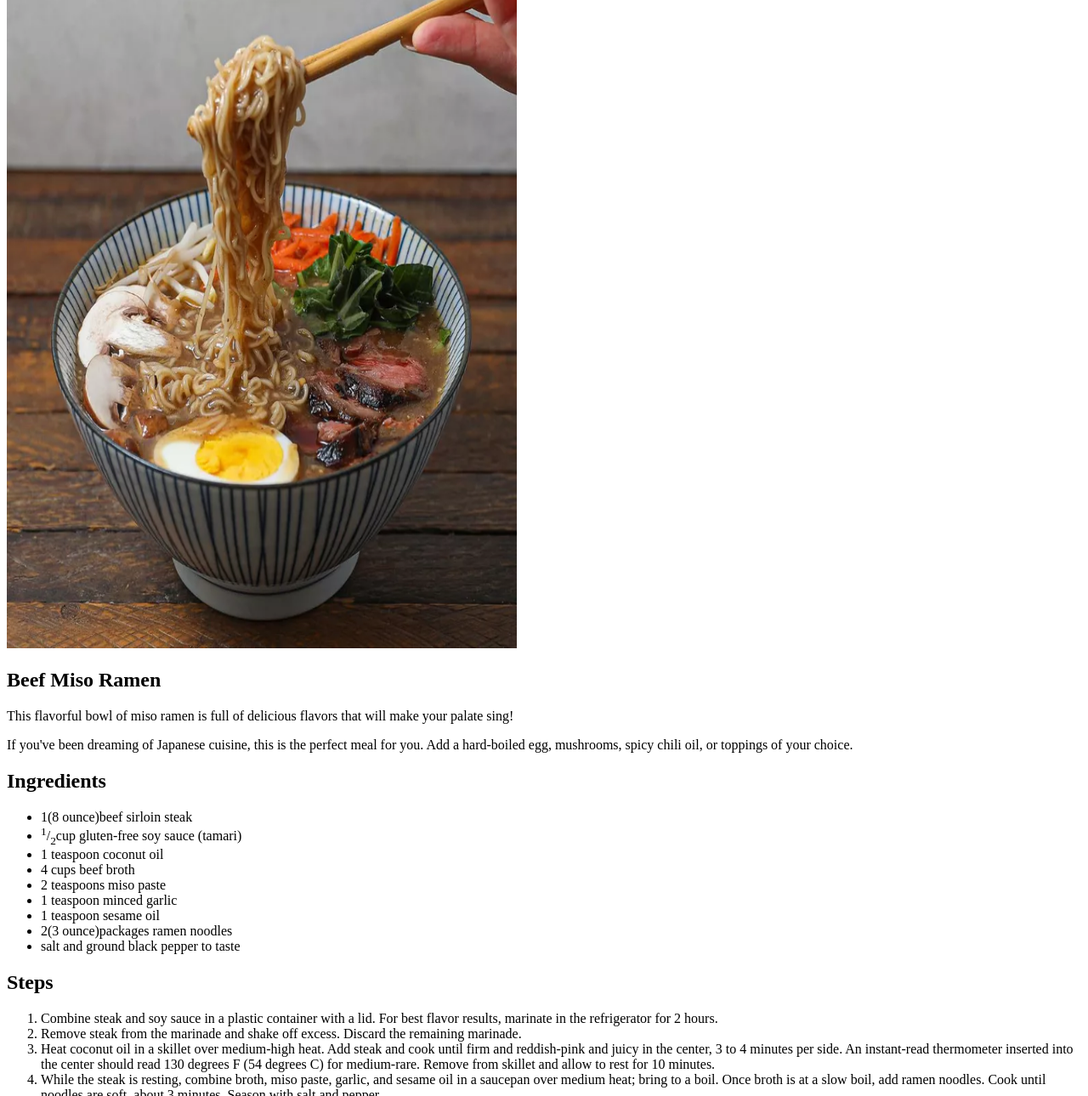
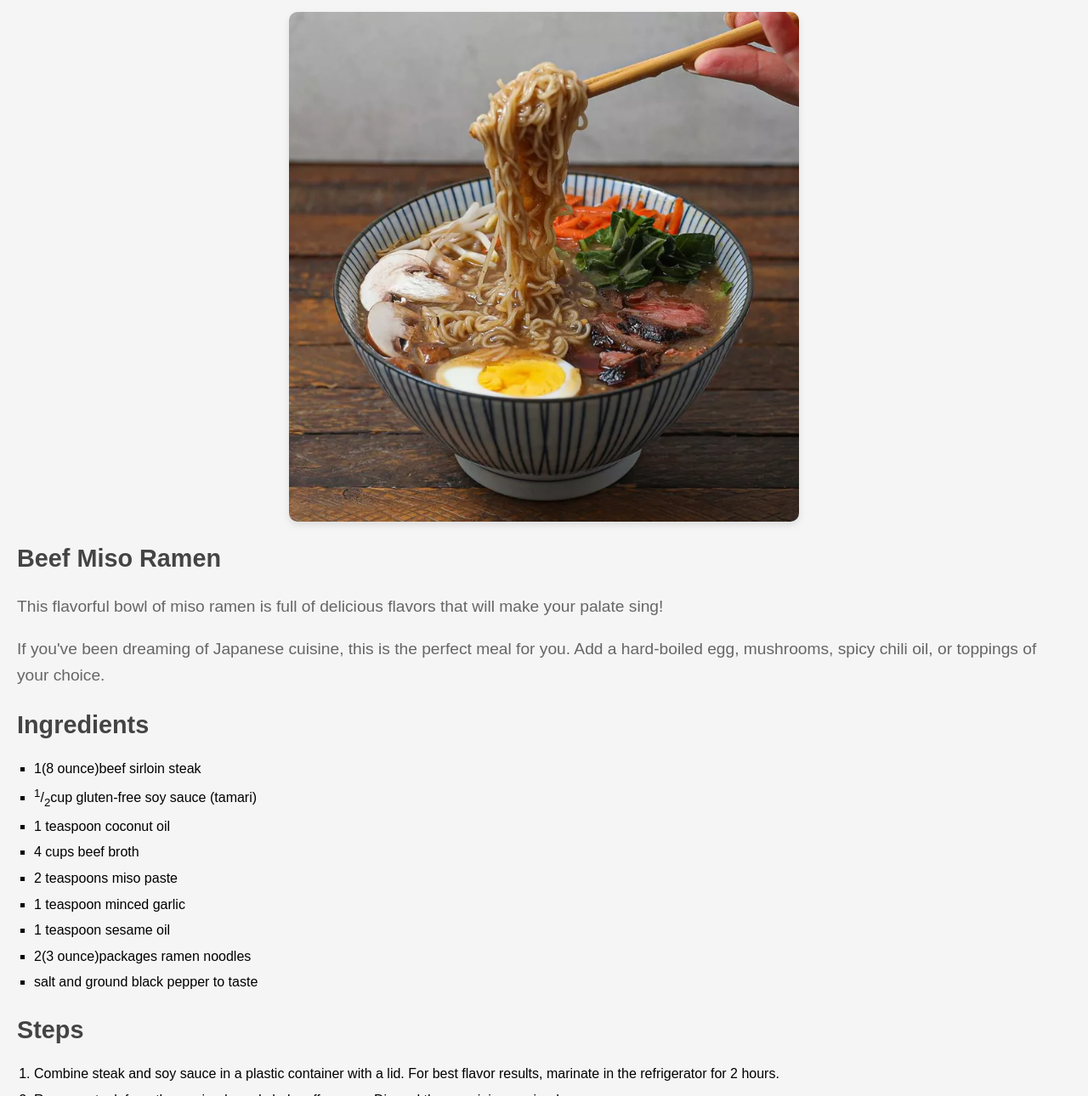
Before and after one commit to adesolasarah/odin-recipes, a plain HTML site: page recipes/noodle.html in a window 1280 px wide. Shown: the part 117-1407 px from the top of the page at 85% size. Drawn offline with Linux system fonts and the light colour scheme.

Commit message:
Added CSS to recipes

```diff
--- /dev/null
+++ b/recipes/cake.css
@@ -0,0 +1,59 @@
+/* General styles for the body */
+body {
+    font-family: Arial, sans-serif;
+    margin: 0;
+    padding: 20px;
+    background-color: #f5f5f5;
+    line-height: 1.6;
+}
+
+/* Styles for the main heading */
+h1 {
+    text-align: center;
+    color: #333;
+    font-size: 2.5em;
+    margin-bottom: 20px;
+}
+
+/* Styles for the subheadings */
+h2 {
+    color: #444;
+    font-size: 1.8em;
+    margin-top: 20px;
+    margin-bottom: 10px;
+}
+
+/* Styles for the paragraphs */
+p {
+    color: #666;
+    font-size: 1.2em;
+    margin-bottom: 10px;
+}
+
+/* Styles for the unordered list */
+ul {
+    list-style-type: square;
+    padding: 0;
+    margin-left: 20px;
+}
+
+/* Styles for the ordered list */
+ol {
+    padding: 0;
+    margin-left: 20px;
+}
+
+/* Styles for the list items */
+li {
+    margin-bottom: 5px;
+}
+
+/* Styles for the image */
+img {
+    display: block;
+    margin: 20px auto;
+    max-width: 100%;
+    height: auto;
+    border-radius: 10px;
+    box-shadow: 0 4px 8px rgba(0, 0, 0, 0.1);
+}
--- /dev/null
+++ b/recipes/noodle.css
@@ -0,0 +1,59 @@
+/* General styles for the body */
+body {
+    font-family: Arial, sans-serif;
+    margin: 0;
+    padding: 20px;
+    background-color: #f5f5f5;
+    line-height: 1.6;
+}
+
+/* Styles for the main heading */
+h1 {
+    text-align: center;
+    color: #333;
+    font-size: 2.5em;
+    margin-bottom: 20px;
+}
+
+/* Styles for the subheadings */
+h2 {
+    color: #444;
+    font-size: 1.8em;
+    margin-top: 20px;
+    margin-bottom: 10px;
+}
+
+/* Styles for the paragraphs */
+p {
+    color: #666;
+    font-size: 1.2em;
+    margin-bottom: 10px;
+}
+
+/* Styles for the unordered list */
+ul {
+    list-style-type: square;
+    padding: 0;
+    margin-left: 20px;
+}
+
+/* Styles for the ordered list */
+ol {
+    padding: 0;
+    margin-left: 20px;
+}
+
+/* Styles for the list items */
+li {
+    margin-bottom: 5px;
+}
+
+/* Styles for the image */
+img {
+    display: block;
+    margin: 20px auto;
+    max-width: 100%;
+    height: auto;
+    border-radius: 10px;
+    box-shadow: 0 4px 8px rgba(0, 0, 0, 0.1);
+}
--- a/recipes/noodle.html
+++ b/recipes/noodle.html
@@ -4,6 +4,7 @@
     <meta charset="UTF-8">
     <meta name="viewport" content="width=device-width, initial-scale=1.0">
     <title>Noodle Recipe</title>
+    <link rel="stylesheet" href="noodle.css">
 </head>
 <body>
     <h1>Noodle Recipe</h1>
--- /dev/null
+++ b/recipes/pizza.css
@@ -0,0 +1,59 @@
+/* General styles for the body */
+body {
+    font-family: Arial, sans-serif;
+    margin: 0;
+    padding: 20px;
+    background-color: #f5f5f5;
+    line-height: 1.6;
+}
+
+/* Styles for the main heading */
+h1 {
+    text-align: center;
+    color: #333;
+    font-size: 2.5em;
+    margin-bottom: 20px;
+}
+
+/* Styles for the subheadings */
+h2 {
+    color: #444;
+    font-size: 1.8em;
+    margin-top: 20px;
+    margin-bottom: 10px;
+}
+
+/* Styles for the paragraphs */
+p {
+    color: #666;
+    font-size: 1.2em;
+    margin-bottom: 10px;
+}
+
+/* Styles for the unordered list */
+ul {
+    list-style-type: square;
+    padding: 0;
+    margin-left: 20px;
+}
+
+/* Styles for the ordered list */
+ol {
+    padding: 0;
+    margin-left: 20px;
+}
+
+/* Styles for the list items */
+li {
+    margin-bottom: 5px;
+}
+
+/* Styles for the image */
+img {
+    display: block;
+    margin: 20px auto;
+    max-width: 100%;
+    height: auto;
+    border-radius: 10px;
+    box-shadow: 0 4px 8px rgba(0, 0, 0, 0.1);
+}
```
Also changed, not shown: recipes/cake.html (+1 -0 lines), recipes/pizza.html (+1 -0 lines).
